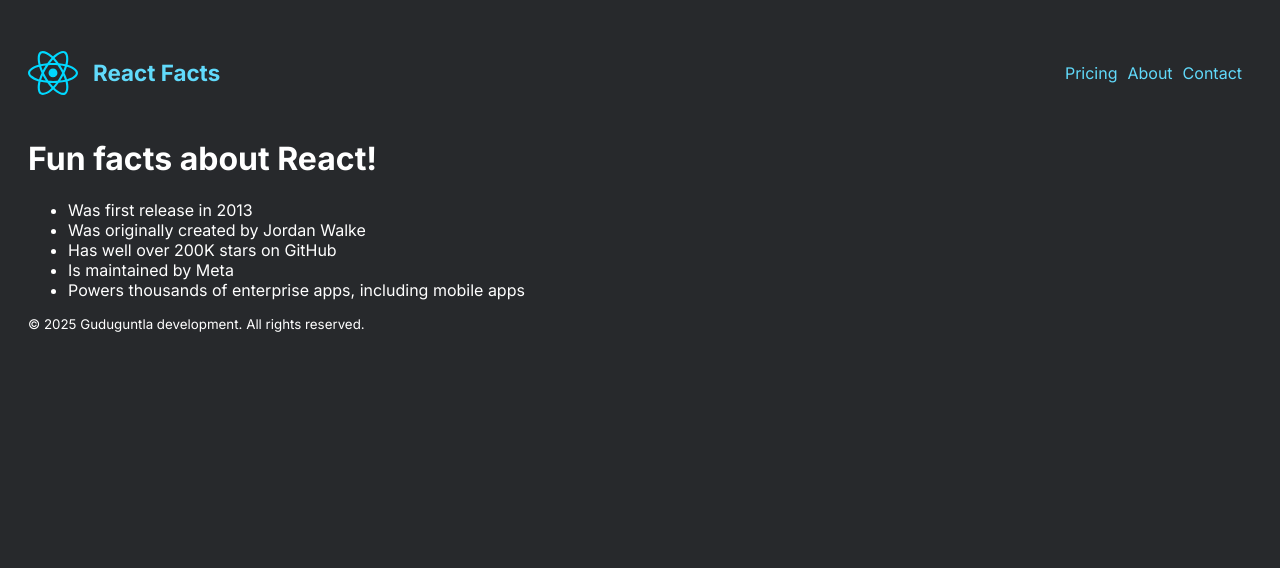
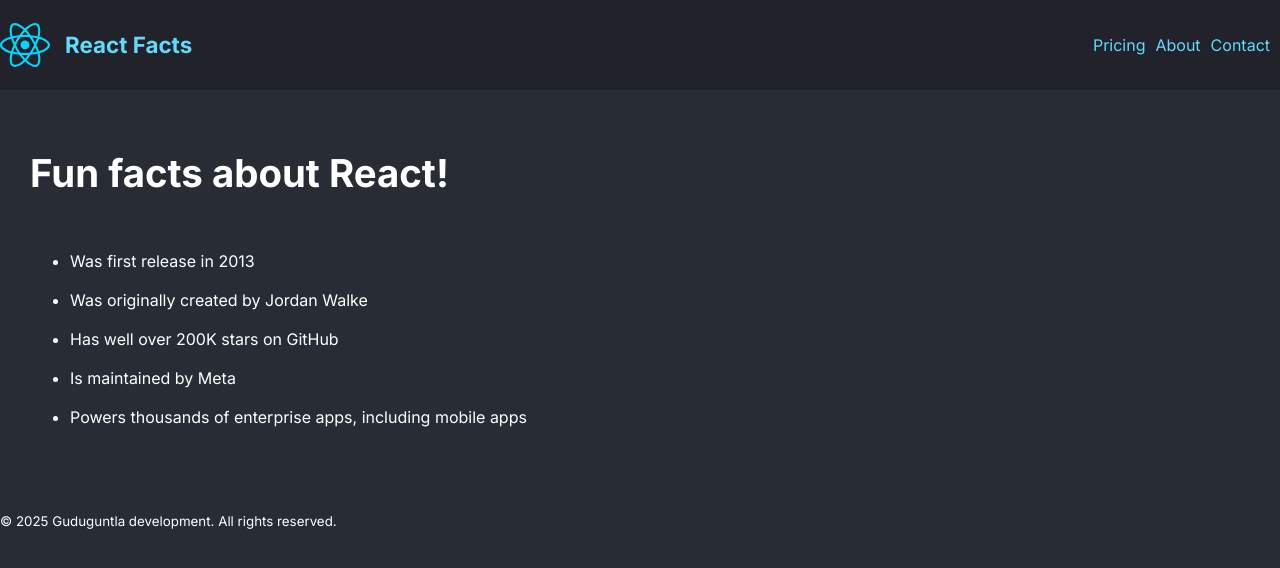
Before and after one commit to sreejaguduguntla/ReactApp1, a React (Vite) app: page / in a window 1280 px wide. Shown: the top 568 px of the page. Built offline with nearby package versions, Linux system fonts and the light colour scheme.

Commit message:
Changes done to mainContent

```diff
--- a/src/components/MainContent.jsx
+++ b/src/components/MainContent.jsx
@@ -2,7 +2,7 @@ export default function MainContent(){
   return(
       <main>
           <h1>Fun facts about React!</h1>
-          <ul>
+          <ul className="facts-list">
               <li>Was first release in 2013</li>
               <li>Was originally created by Jordan Walke</li>
               <li>Has well over 200K stars on GitHub</li>
--- a/src/index.css
+++ b/src/index.css
@@ -3,9 +3,10 @@
 }
 
 body {
-    padding: 20px;
+    /* padding: 0px; */
+    margin: 0px;
     font-family: Inter, sans-serif;
-    background: #27292c;
+    background-color: #282D35;
     color: white;
 }
 
@@ -22,6 +23,7 @@ nav{
   align-items: center ;
   height: 100%;
   justify-content: space-between;
+  background-color: #21222A;
 }
 
 .nav-left{
@@ -44,3 +46,23 @@ nav > div > span {
     font-size: 1.4rem;
     font-weight: 700;
 }
+
+main {
+    padding: 60px 30px;
+}
+
+main > h1 {
+    margin: 0;
+    font-size: 2.4rem;
+}
+
+.facts-list{
+  margin-top: 46px;
+  max-width: 1000px;
+}
+
+.facts-list > li{
+  /* For top and bottom */
+  padding-block: 10px;
+  line-height: 19px;
+}
```
